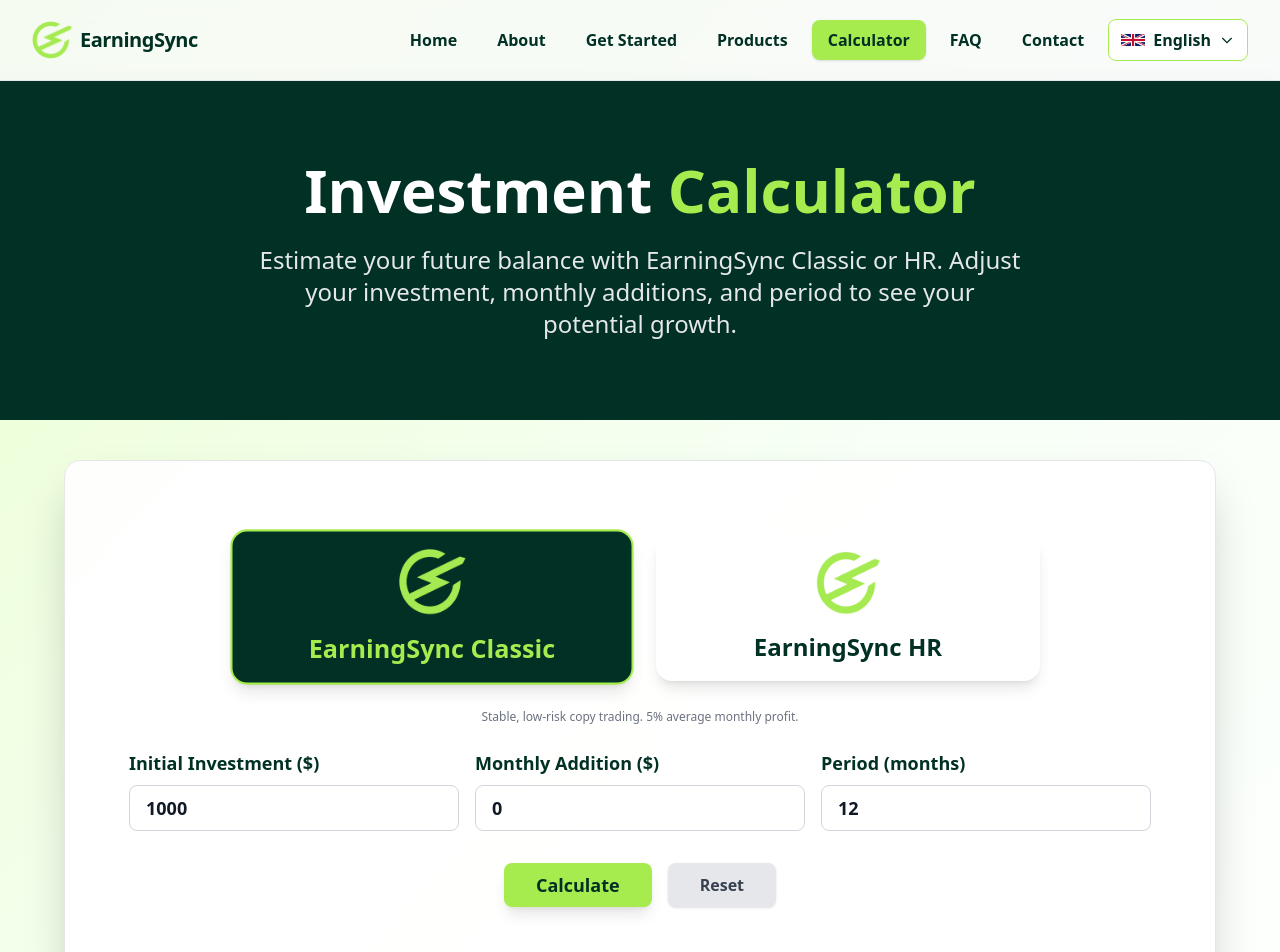
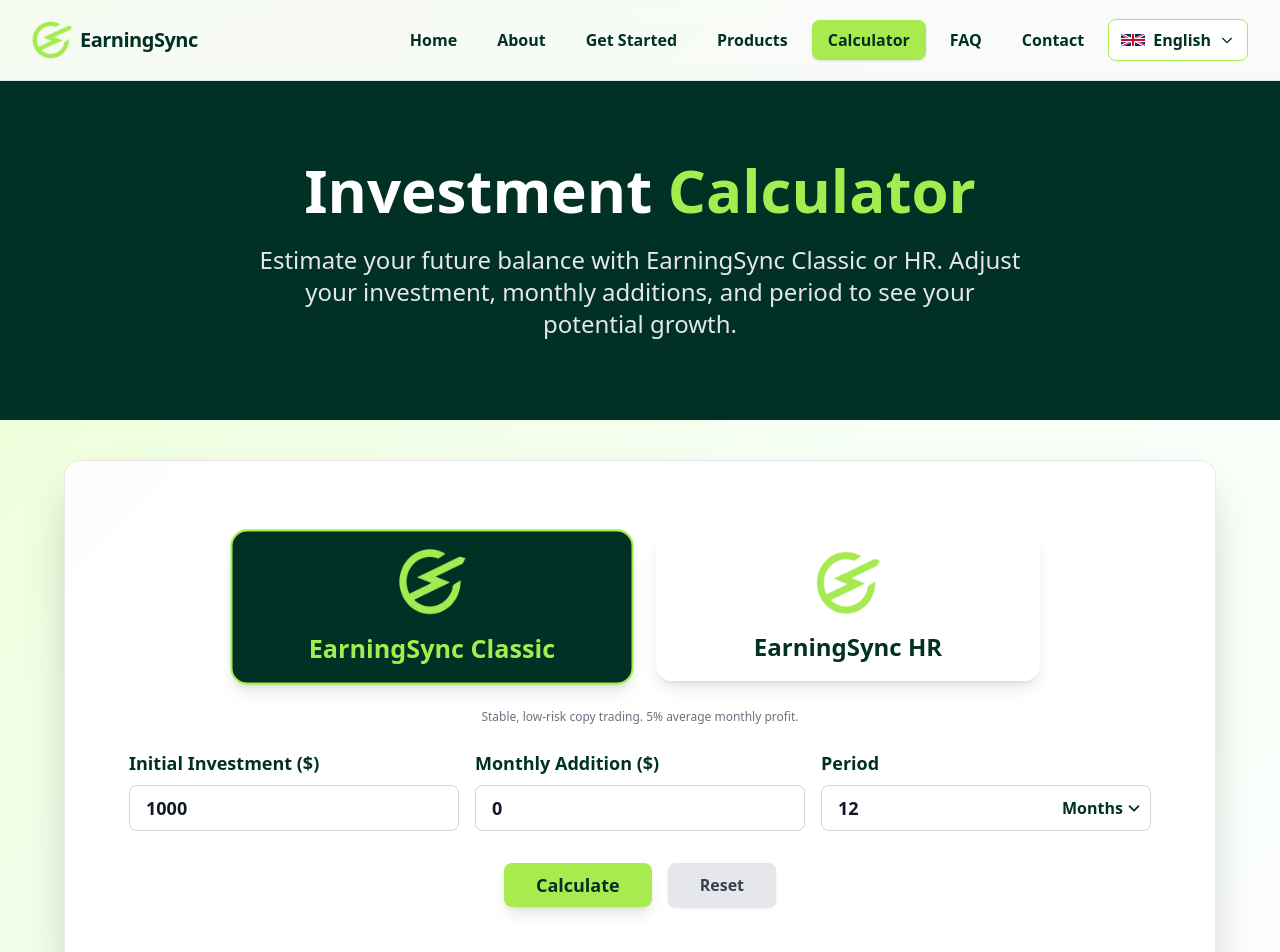
Before and after one commit to Suhaib5333/earning-sync, a React (Vite) app: page /calculator in a window 1280 px wide. Shown: the top 952 px of the page. Built offline with nearby package versions, Linux system fonts and the light colour scheme.

Commit message:
added a drop down

```diff
--- a/src/pages/Calculator.jsx
+++ b/src/pages/Calculator.jsx
@@ -197,6 +197,7 @@
   const [initialInputValue, setInitialInputValue] = useState("1000");
   const [monthlyInputValue, setMonthlyInputValue] = useState("0");
   const [periodInputValue, setPeriodInputValue] = useState("12");
+  const [periodMode, setPeriodMode] = useState("months"); // "months" or "years"
 
   useEffect(() => {
     setInitialInputValue(initial === 0 ? "0" : String(initial));
@@ -205,8 +206,12 @@
     setMonthlyInputValue(monthly === 0 ? "0" : String(monthly));
   }, [monthly]);
   useEffect(() => {
+    if (periodMode === "months") {
       setPeriodInputValue(months === 0 ? "0" : String(months));
-  }, [months]);
+    } else {
+      setPeriodInputValue(months === 0 ? "0" : String(Math.floor(months / 12)));
+    }
+  }, [months, periodMode]);
 
   const handleInitialChange = (e) => {
     let val = e.target.value;
@@ -239,9 +244,15 @@
       setPeriodInputValue("");
     } else {
       let num = Number(val);
+      if (periodMode === "months") {
         if (num > 120) num = 120;
         setMonths(num);
         setPeriodInputValue(val.replace(/^0+(?=\d)/, ""));
+      } else {
+        if (num > 10) num = 10;
+        setMonths(num * 12);
+        setPeriodInputValue(val.replace(/^0+(?=\d)/, ""));
+      }
     }
   };
   return (
@@ -279,7 +290,11 @@
                   aria-pressed={planIdx === idx}
                   style={{ minWidth: 0, maxWidth: "100%" }}
                 >
-                  <img src={logo} alt="Logo" className="w-12 h-12 mx-auto mb-2" />
+                  <img
+                    src={logo}
+                    alt="Logo"
+                    className="w-12 h-12 mx-auto mb-2"
+                  />
                   {plan.name}
                 </button>
               ))}
@@ -299,7 +314,11 @@
                   onClick={() => setPlanIdx(idx)}
                   aria-pressed={planIdx === idx}
                 >
-                  <img src={logo} alt="Logo" className="w-16 h-16 mx-auto mb-2" />
+                  <img
+                    src={logo}
+                    alt="Logo"
+                    className="w-16 h-16 mx-auto mb-2"
+                  />
                   {plan.name}
                 </button>
               ))}
@@ -342,18 +361,66 @@
             </div>
             <div className="flex flex-col gap-2">
               <label className="text-[#013024] font-semibold text-base md:text-lg">
-                Period (months)
+                Period
               </label>
+              <div className="flex gap-2 items-center relative">
                 <input
                   type="number"
                   min="1"
-                max="120"
-                className="w-full border border-gray-300 rounded-lg px-4 py-2 focus:outline-none focus:ring-2 focus:ring-[#a7ec4f] text-base md:text-lg font-bold placeholder-black placeholder-opacity-100"
+                  max={periodMode === "months" ? 120 : 10}
+                  className="w-full border border-gray-300 rounded-lg px-4 py-2 focus:outline-none focus:ring-2 focus:ring-[#a7ec4f] text-base md:text-lg font-bold placeholder-black placeholder-opacity-100 pr-28"
                   value={periodInputValue}
                   onChange={handlePeriodChange}
                   required
-                placeholder="e.g. 12"
+                  placeholder={periodMode === "months" ? "e.g. 12" : "e.g. 2"}
+                  onInvalid={e => {
+                    if (periodMode === "months") {
+                      e.target.setCustomValidity("Value must be less than or equal to 120");
+                    } else {
+                      e.target.setCustomValidity("Value must be less than or equal to 10");
+                    }
+                  }}
+                  onInput={e => e.target.setCustomValidity("")}
                 />
+                <div className="absolute right-2 top-1/2 -translate-y-1/2 flex items-center pointer-events-none z-10">
+                  <svg
+                    width="18"
+                    height="18"
+                    viewBox="0 0 20 20"
+                    fill="none"
+                    xmlns="http://www.w3.org/2000/svg"
+                  >
+                    <path
+                      d="M5 8L10 13L15 8"
+                      stroke="#013024"
+                      strokeWidth="2"
+                      strokeLinecap="round"
+                      strokeLinejoin="round"
+                    />
+                  </svg>
+                </div>
+                <select
+                  className="absolute right-0 top-0 h-full border-none bg-transparent text-base font-bold text-[#013024] pr-7 pl-2 py-2 focus:outline-none cursor-pointer appearance-none z-20 min-w-[90px] max-w-[120px]"
+                  value={periodMode}
+                  onChange={e => {
+                    const newMode = e.target.value;
+                    setPeriodMode(newMode);
+                    // Convert value accordingly
+                    if (newMode === "months") {
+                      setMonths(Number(periodInputValue));
+                    } else {
+                      let years = Math.floor(Number(periodInputValue) / 12);
+                      if (years < 1) years = 1;
+                      if (years > 10) years = 10;
+                      setMonths(years * 12);
+                    }
+                  }}
+                  style={{ minWidth: "90px", maxWidth: "120px", background: "none" }}
+                >
+                  <option value="months">Months</option>
+                  <option value="years">Years</option>
+                </select>
+              </div>
             </div>
           </div>
           <div className="flex gap-4 justify-center mt-2">
```
Lines whose indentation alone changed are shown as unchanged.
